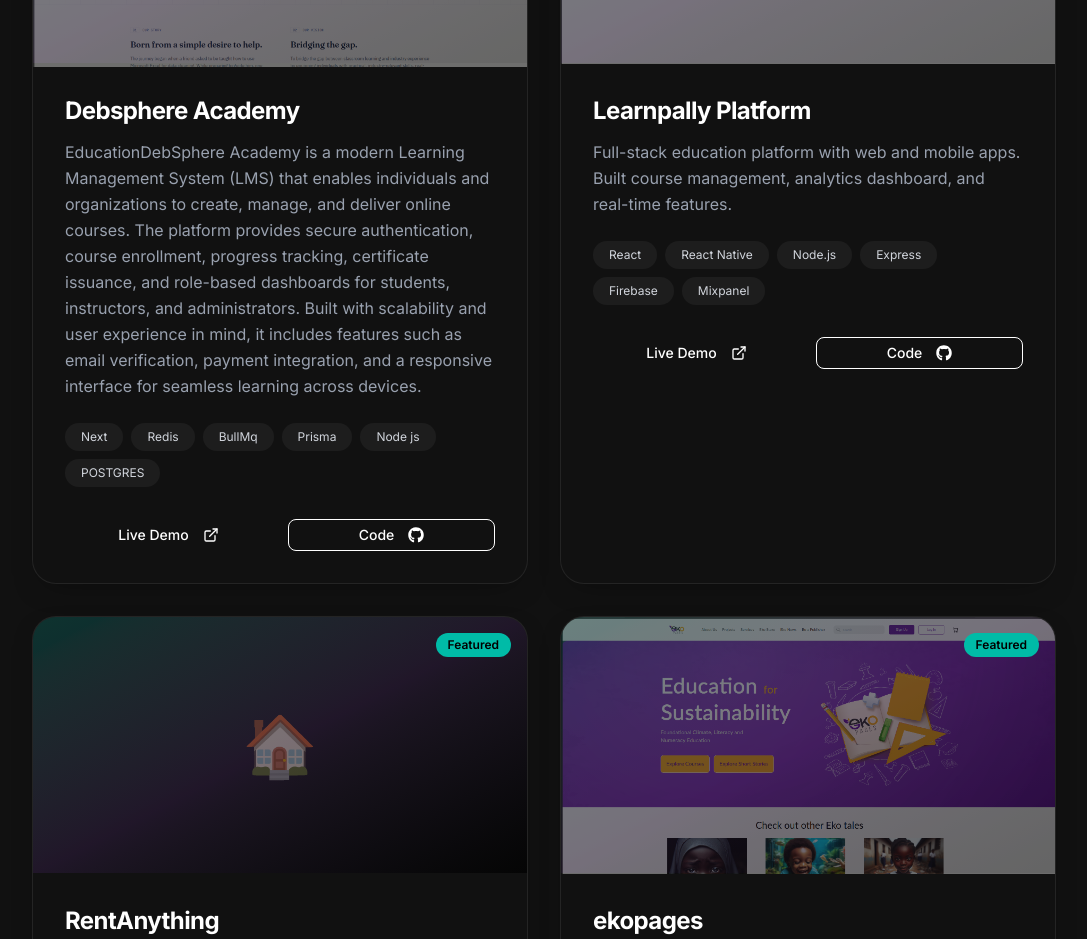
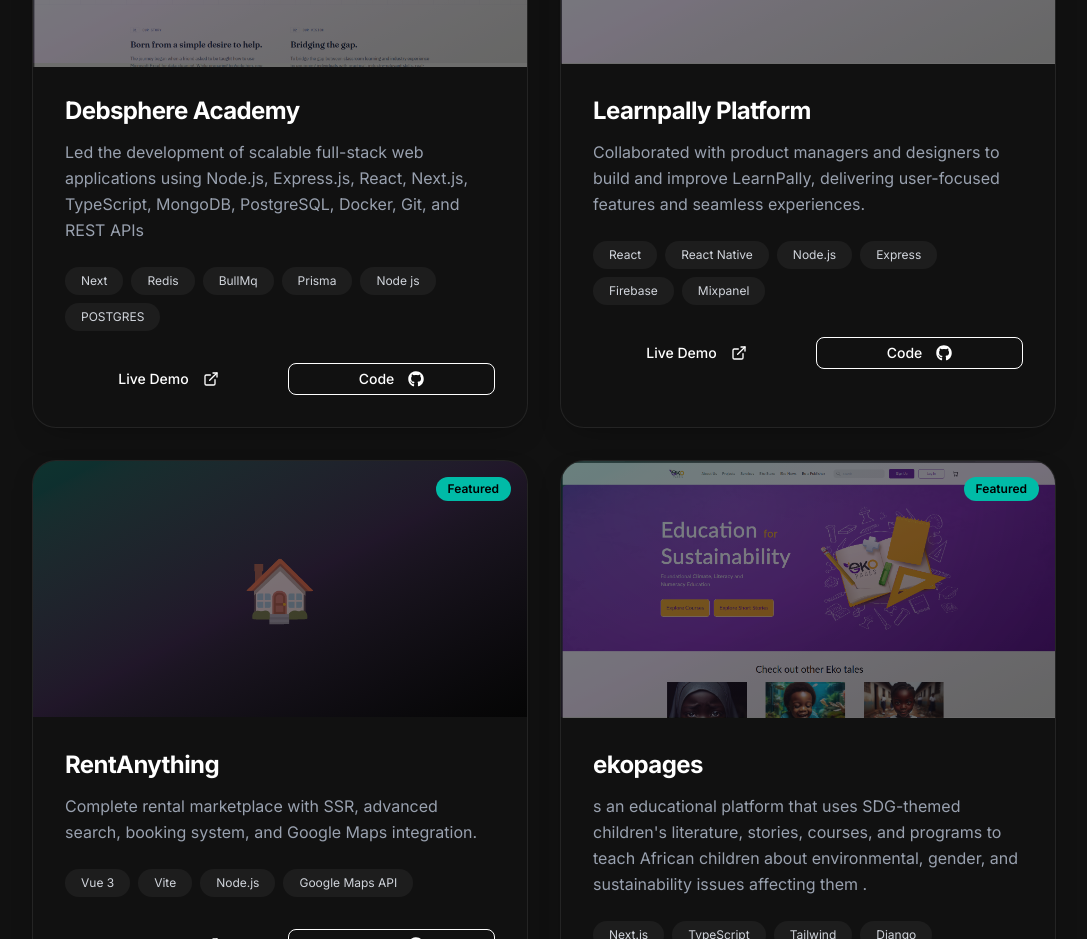
Before and after one commit to ayoeze191/V2Portfolio, a Next.js app: page / in a window 1280 px wide. Shown: the part 3460-4399 px from the top of the page, without its empty margins (96-1183 px from the left). Built offline with nearby package versions, Linux system fonts and the light colour scheme.

Commit message:
developement

```diff
--- a/app/Component/Projects.tsx
+++ b/app/Component/Projects.tsx
@@ -17,7 +17,7 @@
       image: debsphere,
       title: "Debsphere Academy",
       description:
-        "EducationDebSphere Academy is a modern Learning Management System (LMS) that enables individuals and organizations to create, manage, and deliver online courses. The platform provides secure authentication, course enrollment, progress tracking, certificate issuance, and role-based dashboards for students, instructors, and administrators. Built with scalability and user experience in mind, it includes features such as email verification, payment integration, and a responsive interface for seamless learning across devices.",
+        "Led the development of scalable full-stack web applications using Node.js, Express.js, React, Next.js, TypeScript, MongoDB, PostgreSQL, Docker, Git, and REST APIs",
       tech: ["Next", "Redis", "BullMq", "Prisma", "Node js", "POSTGRES"],
       live: "https://www.debshphereacademy.com/",
       github: "#",
@@ -27,7 +27,7 @@
       image: learnpally,
       title: "Learnpally Platform",
       description:
-        "Full-stack education platform with web and mobile apps. Built course management, analytics dashboard, and real-time features.",
+        "Collaborated with product managers and designers to build and improve LearnPally, delivering user-focused features and seamless experiences.",
       tech: [
         "React",
         "React Native",
```
